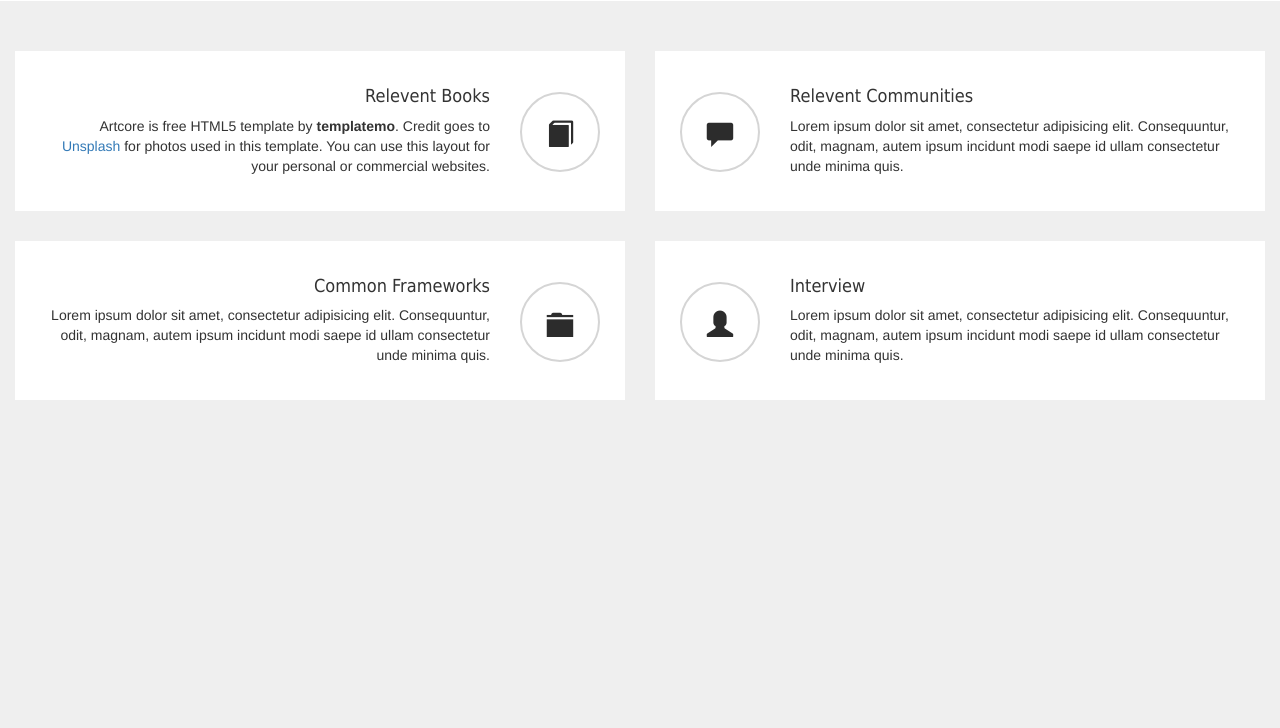
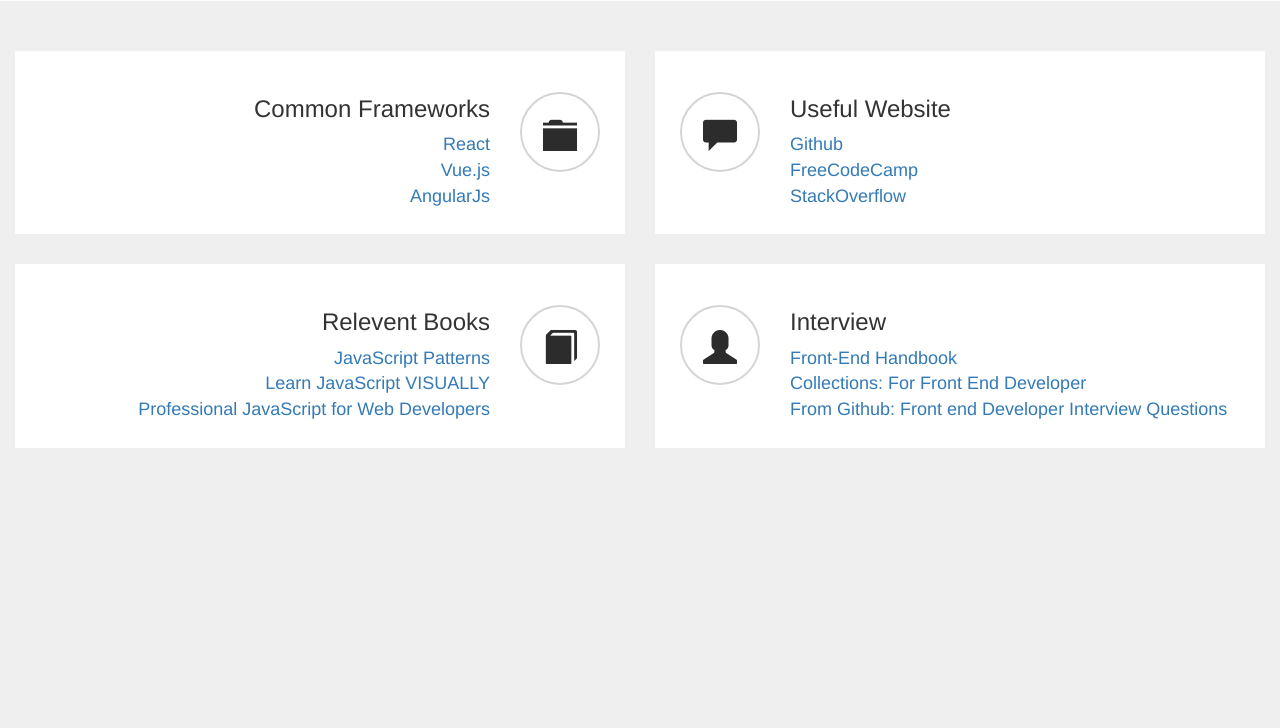
Before and after one commit to Bulala-liu/portfolio_website, a Python web app: template templates/main/resource.html in a window 1280 px wide. Shown: the part 211-939 px from the top of the page. Before the commit the page ends 611 px from the top, so only its background shows below. Run offline with Jinja, Linux system fonts and the light colour scheme; the template is opened without the code that fills it, so the values that code supplies are empty; some libraries are stand-ins or nearby versions.

Commit message:
update resource.html, add some useful links

```diff
--- a/templates/main/resource.html
+++ b/templates/main/resource.html
@@ -27,7 +27,7 @@
                             <em>
                                 Bulala
                             </em>
-                            Design
+                        Design
                         </a>
                     </h1>
                 </div>
@@ -80,15 +80,17 @@
     </header>
     <body>
         <div class=" content-wrapper container-fluid">
-            <div class="row">
-                  <div class="col-md-6 service-item service-left">
+            <div class="row" style="font-size: 18px">
+                    <div class="col-md-6 service-item service-left">
                         <div class="box-content">
                             <div class="service-icon">
-                                <i class="glyphicon glyphicon-book"></i>
+                                <i class="glyphicon glyphicon-folder-close"></i>
                             </div>
                             <div class="service-content">
-                                <h4>Relevent Books</h4>
-                                <p>Artcore is free HTML5 template by <b class="blue">template</b><b class="green">mo</b>. Credit goes to <a rel="nofollow" href="http://unsplash.com">Unsplash</a> for photos used in this template. You can use this layout for your personal or commercial websites.</p>
+                                <h3>Common Frameworks</h3>
+                                 <div><a href="https://facebook.github.io/react/">React</a></div>
+                                <div><a href="https://vuejs.org/">Vue.js</a></div>
+                                <div><a href='https://angularjs.org/'>AngularJs</a></div>
                             </div>
                         </div> <!-- /.box-content -->
                     </div> <!-- /.service-item -->
@@ -98,35 +100,46 @@
                                 <i class="glyphicon glyphicon-comment"></i>
                             </div>
                             <div class="service-content">
-                                <h4>Relevent Communities</h4>
-                                <p>Lorem ipsum dolor sit amet, consectetur adipisicing elit. Consequuntur, odit, magnam, autem ipsum incidunt modi saepe id ullam consectetur unde minima quis.</p>
+                                <h3>Useful Website</h3>
+                                <div><a href="https://github.com/">Github</a></div>
+                           <div><a href='https://www.freecodecamp.com/'> FreeCodeCamp</a></div>
+                                <div><a href="http://stackoverflow.com/">StackOverflow</a></div>
                             </div>
                         </div> <!-- /.box-content -->
                     </div> <!-- /.service-item -->
-                    <div class="col-md-6 service-item service-left">
+
+                  <div class="col-md-6 service-item service-left">
                         <div class="box-content">
                             <div class="service-icon">
-                                <i class="glyphicon glyphicon-folder-close"></i>
+                                <i class="glyphicon glyphicon-book"></i>
                             </div>
                             <div class="service-content">
-                                <h4>Common Frameworks</h4>
-                                <p>Lorem ipsum dolor sit amet, consectetur adipisicing elit. Consequuntur, odit, magnam, autem ipsum incidunt modi saepe id ullam consectetur unde minima quis.</p>
+                                <h3>Relevent Books</h3>
+                                <div><a href="https://www.amazon.com/JavaScript-Patterns-Stoyan-Stefanov/dp/0596806752/ref=sr_1_17?s=books&ie=UTF8&qid=1475937586&sr=1-17&keywords=javascript">JavaScript Patterns </a></div>
+                                <div><a href="https://www.amazon.com/Learn-JavaScript-VISUALLY-Ivelin-Demirov/dp/1495233006/ref=sr_1_22?s=books&ie=UTF8&qid=1475937586&sr=1-22&keywords=javascript">Learn JavaScript VISUALLY</a></div>
+                               <div><a href='https://www.amazon.com/Professional-JavaScript-Developers-Nicholas-Zakas/dp/1118026691/ref=sr_1_16?s=books&ie=UTF8&qid=1475937586&sr=1-16&keywords=javascript'> Professional JavaScript for Web Developers</a></div>
                             </div>
                         </div> <!-- /.box-content -->
                     </div> <!-- /.service-item -->
+
                       <div class="col-md-6 service-item service-right">
                         <div class="box-content">
                             <div class="service-icon">
                                 <i class="glyphicon glyphicon-user"></i>
                             </div>
                             <div class="service-content">
-                                <h4>Interview</h4>
-                                <p>Lorem ipsum dolor sit amet, consectetur adipisicing elit. Consequuntur, odit, magnam, autem ipsum incidunt modi saepe id ullam consectetur unde minima quis.</p>
+                                <h3>Interview</h3>
+                                <div><a href="https://www.frontendhandbook.com/practice/interview-q.html">Front-End Handbook</a></div>
+                                <div><a href="http://thatjsdude.com/interview/">Collections: For Front End Developer</a></div>
+                                <div><a href='https://github.com/h5bp/Front-end-Developer-Interview-Questions'>From Github: Front end Developer Interview Questions</a></div>
                             </div>
                         </div> <!-- /.box-content -->
                     </div> <!-- /.service-item -->
 
             </div>
+
         </div>
+
+
     </body>
 </html>
```
Also changed, not shown: templates/main/index.html (+8 -1 lines), templates/main/project.html (+8 -4 lines).
